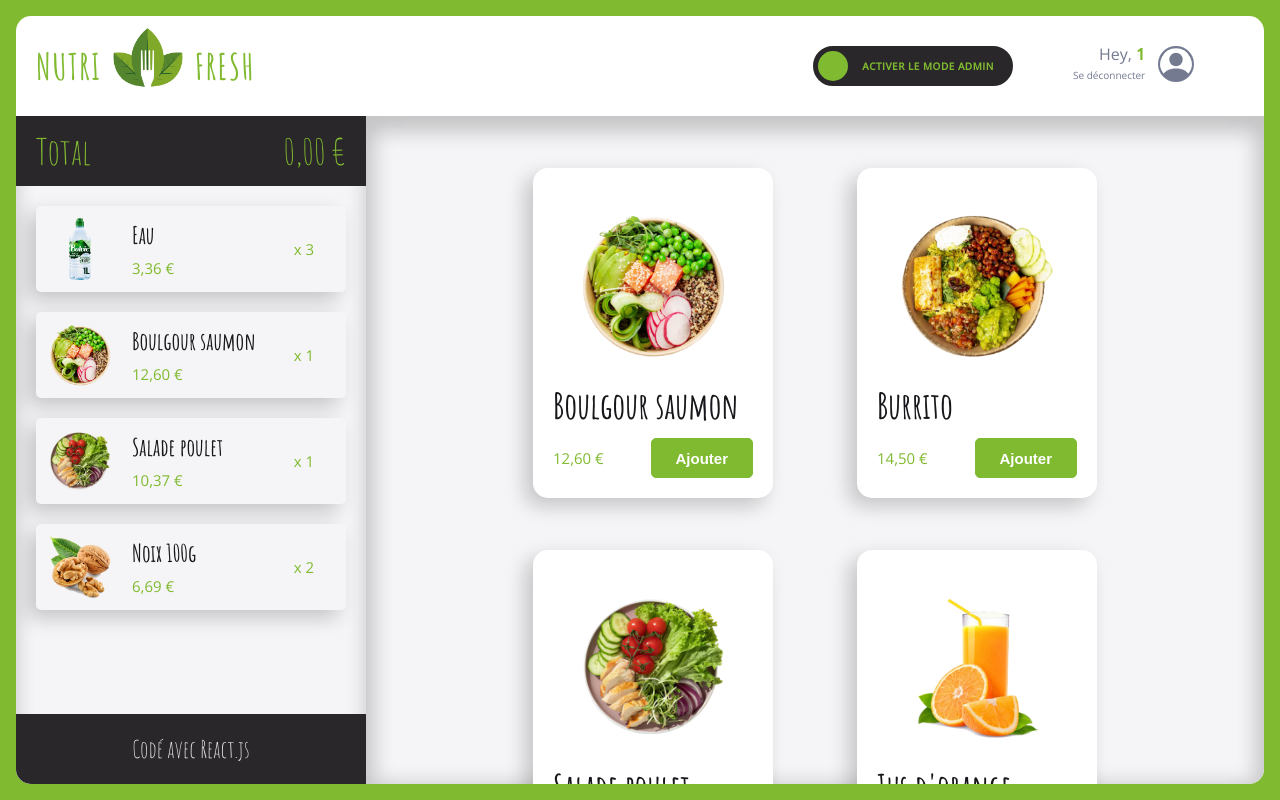
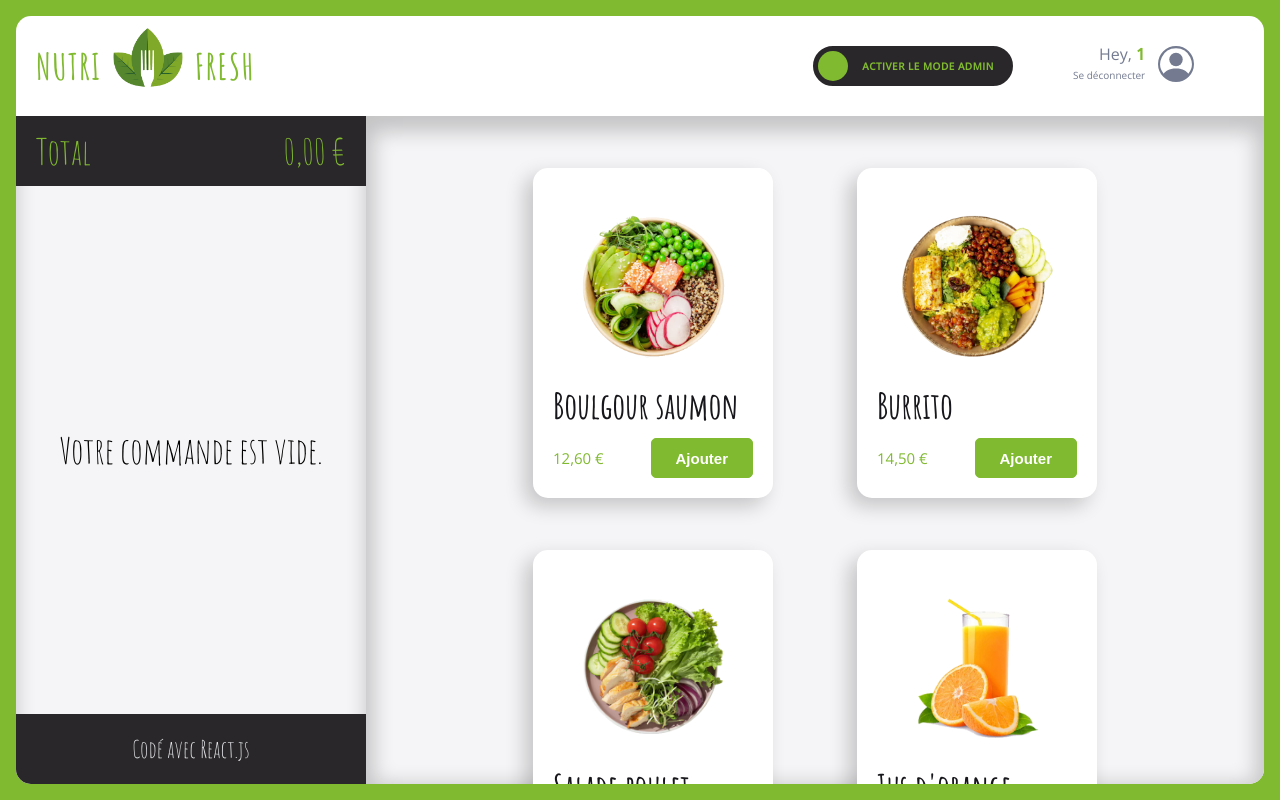
Before and after one commit to simonc56/nutri-fresh, a React (Vite) app: page /order/1 in a window 1280 px wide. Built offline with nearby package versions, Linux system fonts and the light colour scheme.

Commit message:
✨ F11: Basket > Add item to basket by clicking on card add button

```diff
--- a/src/components/pages/order/Main/Basket/Basket.tsx
+++ b/src/components/pages/order/Main/Basket/Basket.tsx
@@ -1,13 +1,22 @@
+import { useOrderContext } from "src/context/useOrderContext";
 import { fakeBasket } from "src/fakeData/fakeBasket";
+import { MenuItem } from "src/fakeData/fakeMenu";
 import "./Basket.scss";
 import BasketBody from "./BasketBody";
 import Total from "./Total";
 
 export default function Basket() {
+  const { basket, menu } = useOrderContext();
+
+  const basketContent = basket.map((item) => {
+    const menuItem = menu.find((menuItem) => menuItem.id === item.id);
+    return menuItem ? { ...menuItem, quantity: item.quantity } : ({} as MenuItem);
+  });
+
   return (
     <section className="basket">
       <Total amount={0} />
-      <BasketBody content={fakeBasket.MEDIUM} />
+      <BasketBody content={(fakeBasket.MEDIUM, basketContent)} />
       <footer className="basket-footer">Codé avec React.js</footer>
     </section>
   );
--- a/src/components/pages/order/Main/Basket/BasketBody.scss
+++ b/src/components/pages/order/Main/Basket/BasketBody.scss
@@ -12,4 +12,7 @@
   overflow-y: scroll;
   scrollbar-width: thin;
   scrollbar-color: theme.$color_background_white rgba(0, 0, 0, 0);
+  .basket-empty {
+    margin: auto;
+  }
 }
--- a/src/components/pages/order/Main/Menu.tsx
+++ b/src/components/pages/order/Main/Menu.tsx
@@ -4,11 +4,12 @@ import { useOrderContext } from "src/context/useOrderContext";
 import "./Menu.scss";
 
 export default function Menu() {
-  const { menu, removeItemFromMenu, resetMenu, isAdminMode } = useOrderContext();
+  const { menu, removeItemFromMenu, resetMenu, isAdminMode, removeItemFromBasket } = useOrderContext();
 
   const onDelete = (event: React.MouseEvent<HTMLButtonElement>, id: number) => {
     event.stopPropagation();
     removeItemFromMenu(id);
+    removeItemFromBasket(id);
   };
 
   const UserEmptyMenu = () => {
--- a/src/components/reusable-ui/ProductCard/ProductCard.tsx
+++ b/src/components/reusable-ui/ProductCard/ProductCard.tsx
@@ -14,8 +14,10 @@ type ProductCardProps = {
 };
 
 export default function ProductCard({ id, imageSource, title, price, onDelete, canDelete }: ProductCardProps) {
-  const { isAdminMode, setIsPanelOpen, selectTab, selectedItem, setSelectedItemById, unSelectItem } = useOrderContext();
+  const { isAdminMode, setIsPanelOpen, selectTab, selectedItem, setSelectedItemById, unSelectItem, addItemToBasket } =
+    useOrderContext();
   const isSelected = selectedItem?.id === id;
+
   const onClickCard = () => {
     if (isSelected) {
       unSelectItem();
@@ -24,6 +26,11 @@ export default function ProductCard({ id, imageSource, title, price, onDelete, c
       selectTab("edit");
       setIsPanelOpen(true);
     }
+  };
+
+  const onClickButtonAdd = (event: React.MouseEvent<HTMLButtonElement>) => {
+    event.stopPropagation();
+    addItemToBasket(id);
   };
 
   return (
@@ -36,7 +43,11 @@ export default function ProductCard({ id, imageSource, title, price, onDelete, c
         <h2 className="product-title">{title}</h2>
         <div className="product-action">
           <span className="product-price">{formatPrice(price)}</span>
-          <PrimaryButton label="Ajouter" className={isAdminMode && isSelected ? "primary-button__revert-color" : ""} />
+          <PrimaryButton
+            label="Ajouter"
+            onClick={onClickButtonAdd}
+            className={isAdminMode && isSelected ? "primary-button__revert-color" : ""}
+          />
         </div>
       </div>
       {canDelete && !isSelected && (
--- a/src/context/OrderContext.tsx
+++ b/src/context/OrderContext.tsx
@@ -1,4 +1,5 @@
 import { createContext, Dispatch, SetStateAction, useState } from "react";
+import useBasket, { BasketItem } from "src/hooks/useBasket";
 import { TabProps } from "../components/pages/order/Admin/AdminTabs/AdminTabs";
 import { tabsConfig } from "../components/pages/order/Admin/tabsConfig";
 import { MenuItem } from "../fakeData/fakeMenu";
@@ -21,6 +22,9 @@ type OrderContextType = {
   setSelectedItemById: (id: number) => void;
   unSelectItem: () => void;
   updateItem: (item: MenuItem) => void;
+  basket: BasketItem[];
+  addItemToBasket: (id: number) => void;
+  removeItemFromBasket: (id: number) => void;
   refInputName: React.RefObject<HTMLInputElement>;
 };
 
@@ -43,6 +47,7 @@ export default function OrderContextProvider({ children }: { children: React.Rea
     unSelectItem,
     refInputName,
   } = useMenu();
+  const { basket, addItemToBasket, removeItemFromBasket } = useBasket();
 
   const selectTab = (index: string) => {
     setTabs((prevTabs) =>
@@ -71,6 +76,9 @@ export default function OrderContextProvider({ children }: { children: React.Rea
     setSelectedItemById,
     unSelectItem,
     updateItem,
+    basket,
+    addItemToBasket,
+    removeItemFromBasket,
     refInputName,
   };
 
--- /dev/null
+++ b/src/hooks/useBasket.ts
@@ -0,0 +1,21 @@
+import { useState } from "react";
+
+export type BasketItem = { id: number; quantity: number };
+
+export default function useBasket() {
+  const [basket, setBasket] = useState<BasketItem[]>([]);
+
+  const addItemToBasket = (id: number) => {
+    if (basket.some((item) => item.id === id)) {
+      setBasket((prev) => prev.map((item) => (item.id === id ? { ...item, quantity: item.quantity + 1 } : item)));
+    } else {
+      setBasket((prev) => [...prev, { id, quantity: 1 }]);
+    }
+  };
+
+  const removeItemFromBasket = (id: number) => {
+    setBasket((prev) => prev.filter((item) => item.id !== id));
+  };
+
+  return { basket, addItemToBasket, removeItemFromBasket };
+}
```
